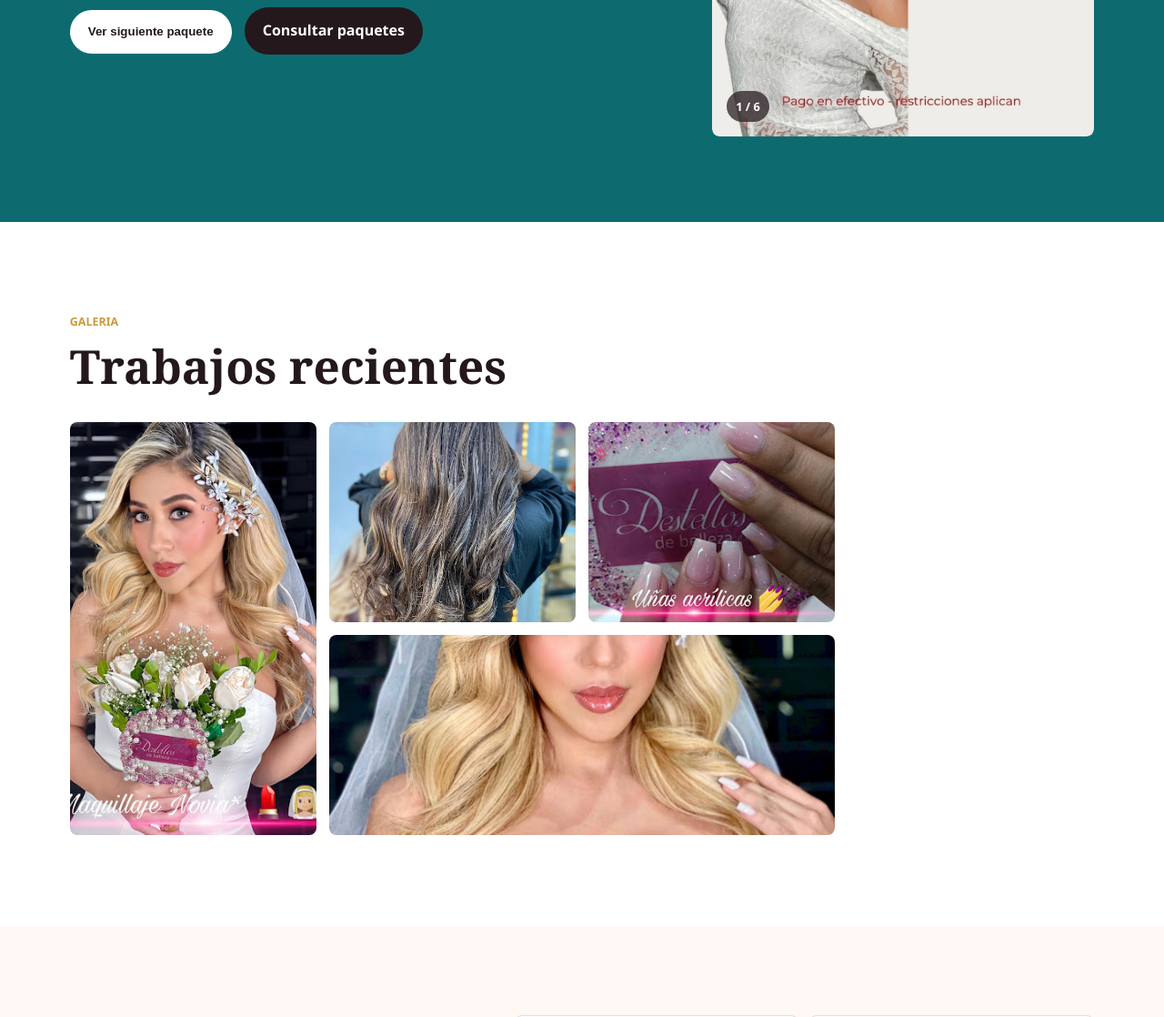
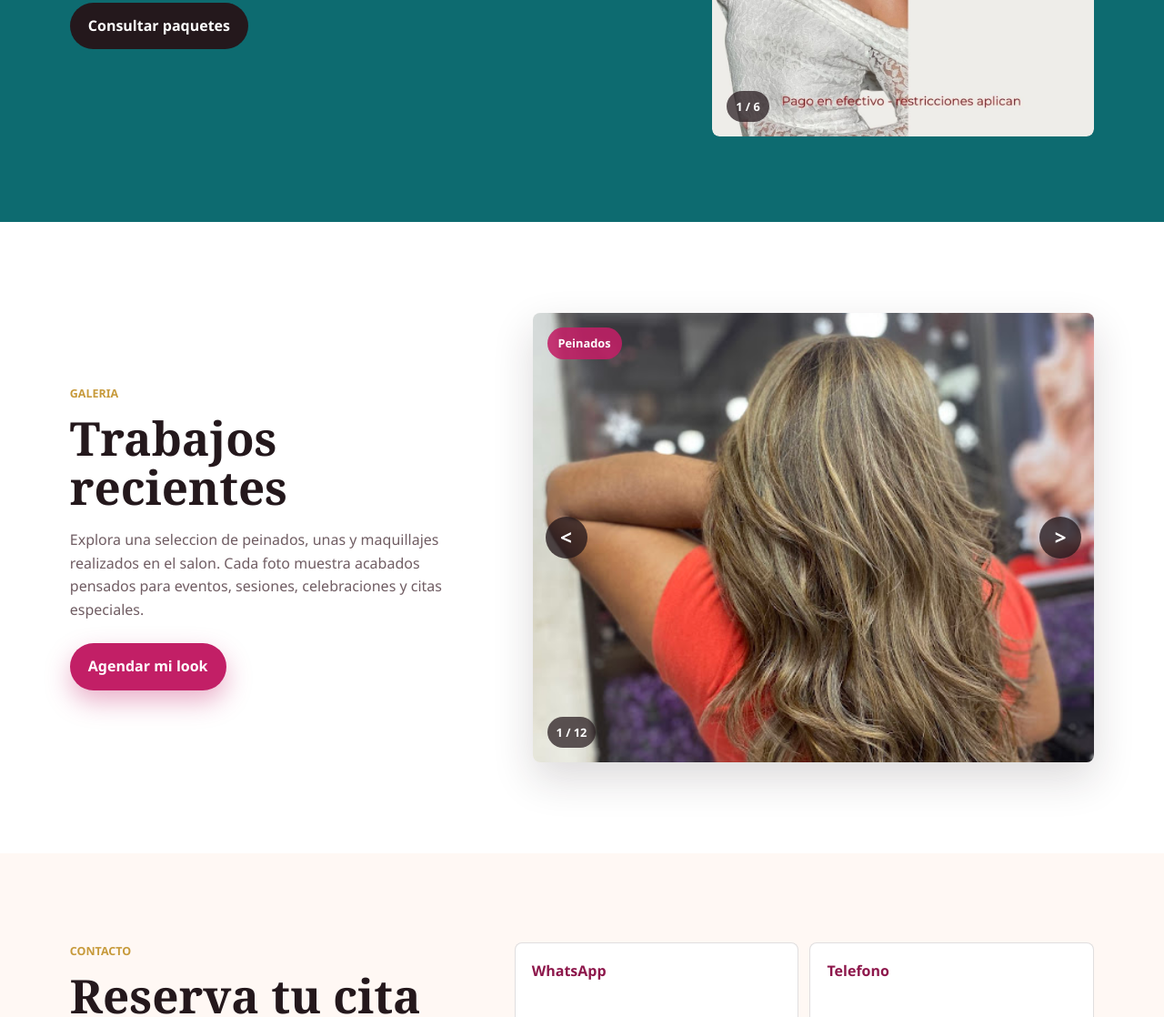
Before and after one commit to giodev007/destellos, a plain HTML site: page index.html in a window 1280 px wide. Shown: the part 2502-3620 px from the top of the page at 91% size. Drawn offline with Linux system fonts and the light colour scheme.

Commit message:
actualizacion

```diff
--- a/index.html
+++ b/index.html
@@ -69,7 +69,7 @@
         <article class="service-card">
           <div class="image-switcher" data-carousel>
             <img src="assets/peinado-ondas.jpg" alt="Peinado con ondas rubias realizado en Destellos De Belleza" data-carousel-image>
-            <button class="switch-btn" type="button" data-carousel-next aria-label="Ver otro peinado">Siguiente</button>
+            <button class="switch-btn" type="button" data-carousel-control="next" aria-label="Ver otro peinado">Siguiente</button>
             <span class="switch-count" data-carousel-count>1 / 3</span>
           </div>
           <div class="service-content">
@@ -81,7 +81,7 @@
         <article class="service-card featured-service">
           <div class="image-switcher" data-carousel>
             <img src="assets/maquillaje-social.jpg" alt="Maquillaje social elegante con acabado luminoso" data-carousel-image>
-            <button class="switch-btn" type="button" data-carousel-next aria-label="Ver otro maquillaje">Siguiente</button>
+            <button class="switch-btn" type="button" data-carousel-control="next" aria-label="Ver otro maquillaje">Siguiente</button>
             <span class="switch-count" data-carousel-count>1 / 3</span>
           </div>
           <div class="service-content">
@@ -93,7 +93,7 @@
         <article class="service-card">
           <div class="image-switcher" data-carousel>
             <img src="assets/unas-acrilicas-corazones.jpg" alt="Unas acrilicas rosadas con detalles de corazones" data-carousel-image>
-            <button class="switch-btn" type="button" data-carousel-next aria-label="Ver otras unas">Siguiente</button>
+            <button class="switch-btn" type="button" data-carousel-control="next" aria-label="Ver otras unas">Siguiente</button>
             <span class="switch-count" data-carousel-count>1 / 3</span>
           </div>
           <div class="service-content">
@@ -109,26 +109,32 @@
         <p class="eyebrow">Agenda tu cita</p>
         <h2>Paquetes de maquillaje para verte lista sin complicarte.</h2>
         <p>Pregunta por disponibilidad, precios vigentes y horarios directamente por WhatsApp.</p>
-        <button class="btn btn-light" type="button" data-promo-next>Ver siguiente paquete</button>
         <a class="btn btn-dark" href="https://wa.me/50373195608?text=Hola%20Destellos%20De%20Belleza%2C%20quiero%20informacion%20sobre%20paquetes%20de%20maquillaje" target="_blank" rel="noopener">Consultar paquetes</a>
       </div>
       <div class="promo-switcher" data-carousel data-promo-carousel>
         <img src="assets/paquete-novia.jpg" alt="Promocion de maquillaje de novia de Destellos De Belleza" data-carousel-image>
+        <button class="carousel-arrow carousel-arrow-left" type="button" data-carousel-control="prev" aria-label="Ver paquete anterior">&lt;</button>
+        <button class="carousel-arrow carousel-arrow-right" type="button" data-carousel-control="next" aria-label="Ver siguiente paquete">&gt;</button>
         <span class="promo-count" data-carousel-count>1 / 6</span>
       </div>
     </section>
 
     <section class="section gallery-section" id="galeria">
-      <div class="section-heading">
-        <p class="eyebrow">Galeria</p>
-        <h2>Trabajos recientes</h2>
-      </div>
+      <div class="work-showcase">
+        <div class="work-copy">
+          <p class="eyebrow">Galeria</p>
+          <h2>Trabajos recientes</h2>
+          <p>Explora una seleccion de peinados, unas y maquillajes realizados en el salon. Cada foto muestra acabados pensados para eventos, sesiones, celebraciones y citas especiales.</p>
+          <a class="btn btn-primary" href="https://wa.me/50373195608?text=Hola%20Destellos%20De%20Belleza%2C%20vi%20la%20galeria%20y%20quiero%20agendar%20una%20cita" target="_blank" rel="noopener">Agendar mi look</a>
+        </div>
 
-      <div class="gallery-grid">
-        <img class="gallery-tall" src="assets/hero-maquillaje-novia.jpg" alt="Maquillaje y peinado para novia">
-        <img src="assets/color-peinado.jpg" alt="Color y peinado con ondas">
-        <img src="assets/unas-acrilicas-blancas.jpg" alt="Unas acrilicas blancas">
-        <img class="gallery-wide" src="assets/maquillaje-social.jpg" alt="Maquillaje social glam">
+        <div class="recent-carousel" data-carousel data-recent-carousel>
+          <img src="assets/peinado-ondas.jpg" alt="Peinado con ondas rubias" data-carousel-image>
+          <button class="carousel-arrow carousel-arrow-left" type="button" data-carousel-control="prev" aria-label="Ver trabajo anterior">&lt;</button>
+          <button class="carousel-arrow carousel-arrow-right" type="button" data-carousel-control="next" aria-label="Ver siguiente trabajo">&gt;</button>
+          <span class="recent-tag" data-carousel-label>Peinados</span>
+          <span class="promo-count" data-carousel-count>1 / 12</span>
+        </div>
       </div>
     </section>
 
--- a/script.js
+++ b/script.js
@@ -69,6 +69,68 @@ const carouselData = [
       src: "assets/paquete-glam.jpg",
       alt: "Promocion de maquillaje glam de Destellos De Belleza"
     }
+  ],
+  [
+    {
+      src: "assets/peinado-ondas.jpg",
+      alt: "Peinado con ondas rubias",
+      label: "Peinados"
+    },
+    {
+      src: "assets/peinado-color.jpg",
+      alt: "Color y peinado con ondas claras",
+      label: "Peinados"
+    },
+    {
+      src: "assets/peinado-volumen.jpg",
+      alt: "Peinado rubio con volumen",
+      label: "Peinados"
+    },
+    {
+      src: "assets/peinado-liso.jpg",
+      alt: "Peinado liso con acabado brillante",
+      label: "Peinados"
+    },
+    {
+      src: "assets/unas-acrilicas-corazones.jpg",
+      alt: "Unas acrilicas con corazones",
+      label: "Unas"
+    },
+    {
+      src: "assets/unas-acrilicas-blancas.jpg",
+      alt: "Unas acrilicas blancas",
+      label: "Unas"
+    },
+    {
+      src: "assets/unas-rojas.jpg",
+      alt: "Unas acrilicas rojas y blancas",
+      label: "Unas"
+    },
+    {
+      src: "assets/unas-francesas.jpg",
+      alt: "Unas francesas con acabado delicado",
+      label: "Unas"
+    },
+    {
+      src: "assets/maquillaje-social.jpg",
+      alt: "Maquillaje social luminoso",
+      label: "Maquillaje"
+    },
+    {
+      src: "assets/maquillaje-novia.jpg",
+      alt: "Maquillaje de novia",
+      label: "Maquillaje"
+    },
+    {
+      src: "assets/maquillaje-glam.jpg",
+      alt: "Maquillaje glam para evento",
+      label: "Maquillaje"
+    },
+    {
+      src: "assets/maquillaje-reina.jpg",
+      alt: "Maquillaje elegante con corona",
+      label: "Maquillaje"
+    }
   ]
 ];
 
@@ -79,12 +141,16 @@ function updateHeader() {
 function showCarouselItem(carousel, items, index) {
   const image = carousel.querySelector("[data-carousel-image]");
   const count = carousel.querySelector("[data-carousel-count]");
+  const label = carousel.querySelector("[data-carousel-label]");
   const item = items[index];
 
   carousel.classList.add("is-changing");
   image.src = item.src;
   image.alt = item.alt;
   count.textContent = `${index + 1} / ${items.length}`;
+  if (label && item.label) {
+    label.textContent = item.label;
+  }
 
   window.setTimeout(() => {
     carousel.classList.remove("is-changing");
@@ -96,16 +162,16 @@ document.querySelectorAll("[data-carousel]").forEach((carousel, carouselIndex) =
   if (!items) return;
 
   let activeIndex = 0;
-  const nextButton = carousel.querySelector("[data-carousel-next]");
-  const promoButton = carousel.matches("[data-promo-carousel]") ? document.querySelector("[data-promo-next]") : null;
-  const button = nextButton || promoButton;
+  const controls = carousel.querySelectorAll("[data-carousel-control]");
 
   showCarouselItem(carousel, items, activeIndex);
 
-  if (!button) return;
-  button.addEventListener("click", () => {
-    activeIndex = (activeIndex + 1) % items.length;
-    showCarouselItem(carousel, items, activeIndex);
+  controls.forEach((button) => {
+    button.addEventListener("click", () => {
+      const direction = button.dataset.carouselControl === "prev" ? -1 : 1;
+      activeIndex = (activeIndex + direction + items.length) % items.length;
+      showCarouselItem(carousel, items, activeIndex);
+    });
   });
 });
 
--- a/styles.css
+++ b/styles.css
@@ -338,6 +338,40 @@ a {
   background: var(--rose);
 }
 
+.carousel-arrow {
+  position: absolute;
+  top: 50%;
+  z-index: 3;
+  display: grid;
+  place-items: center;
+  width: 46px;
+  height: 46px;
+  border: 0;
+  border-radius: 50%;
+  color: #fff;
+  background: rgba(36, 24, 28, 0.78);
+  font: inherit;
+  font-size: 1.4rem;
+  font-weight: 900;
+  line-height: 1;
+  cursor: pointer;
+  transform: translateY(-50%);
+  transition: background 0.2s ease, transform 0.2s ease;
+}
+
+.carousel-arrow:hover {
+  background: var(--rose);
+  transform: translateY(-50%) scale(1.06);
+}
+
+.carousel-arrow-left {
+  left: 14px;
+}
+
+.carousel-arrow-right {
+  right: 14px;
+}
+
 .switch-count,
 .promo-count {
   position: absolute;
@@ -411,26 +445,63 @@ a {
   background: #fff;
 }
 
-.gallery-grid {
+.work-showcase {
   display: grid;
-  grid-template-columns: repeat(4, minmax(0, 1fr));
-  grid-auto-rows: 220px;
-  gap: 14px;
+  grid-template-columns: minmax(260px, 0.72fr) minmax(320px, 1fr);
+  gap: clamp(28px, 5vw, 70px);
+  align-items: center;
 }
 
-.gallery-grid img {
-  width: 100%;
-  height: 100%;
-  object-fit: cover;
-  border-radius: 8px;
+.work-copy {
+  max-width: 520px;
 }
 
-.gallery-tall {
-  grid-row: span 2;
+.work-copy h2 {
+  margin: 0;
+  font-family: Georgia, "Times New Roman", serif;
+  font-size: clamp(2rem, 4vw, 3.4rem);
+  line-height: 1.05;
+  letter-spacing: 0;
 }
 
-.gallery-wide {
-  grid-column: span 2;
+.work-copy p:not(.eyebrow) {
+  margin: 18px 0 24px;
+  color: var(--muted);
+}
+
+.recent-carousel {
+  position: relative;
+  overflow: hidden;
+  border-radius: 8px;
+  background: var(--cream);
+  box-shadow: var(--shadow);
+}
+
+.recent-carousel img {
+  width: 100%;
+  aspect-ratio: 5 / 4;
+  object-fit: cover;
+  transition: opacity 0.22s ease, transform 0.22s ease;
+}
+
+.recent-carousel.is-changing img {
+  opacity: 0.72;
+  transform: scale(1.02);
+}
+
+.recent-tag {
+  position: absolute;
+  top: 16px;
+  left: 16px;
+  display: inline-flex;
+  align-items: center;
+  min-height: 34px;
+  padding: 7px 12px;
+  border-radius: 999px;
+  color: #fff;
+  background: rgba(194, 31, 102, 0.88);
+  font-size: 0.8rem;
+  font-weight: 900;
 }
 
 .contact-section {
@@ -561,7 +632,8 @@ a {
 
   .intro-section,
   .banner-section,
-  .contact-section {
+  .contact-section,
+  .work-showcase {
     grid-template-columns: 1fr;
   }
 
@@ -575,9 +647,8 @@ a {
     transform: none;
   }
 
-  .gallery-grid {
-    grid-template-columns: repeat(2, minmax(0, 1fr));
-    grid-auto-rows: 190px;
+  .work-copy {
+    max-width: none;
   }
 
   .hours {
@@ -619,15 +690,22 @@ a {
     min-height: auto;
   }
 
-  .gallery-grid {
-    grid-template-columns: 1fr;
-    grid-auto-rows: 260px;
+  .carousel-arrow {
+    width: 40px;
+    height: 40px;
+    font-size: 1.15rem;
   }
 
-  .gallery-tall,
-  .gallery-wide {
-    grid-column: auto;
-    grid-row: auto;
+  .carousel-arrow-left {
+    left: 10px;
+  }
+
+  .carousel-arrow-right {
+    right: 10px;
+  }
+
+  .recent-carousel img {
+    aspect-ratio: 4 / 5;
   }
 
   .floating-whatsapp {
```
Also changed, not shown: assets/maquillaje-elegante.jpg (added), assets/maquillaje-reina.jpg (added), assets/peinado-cobrizo.jpg (added), assets/peinado-liso.jpg (added), assets/unas-acrilico-natural.jpg (added), assets/unas-blanco-suave.jpg (added).
